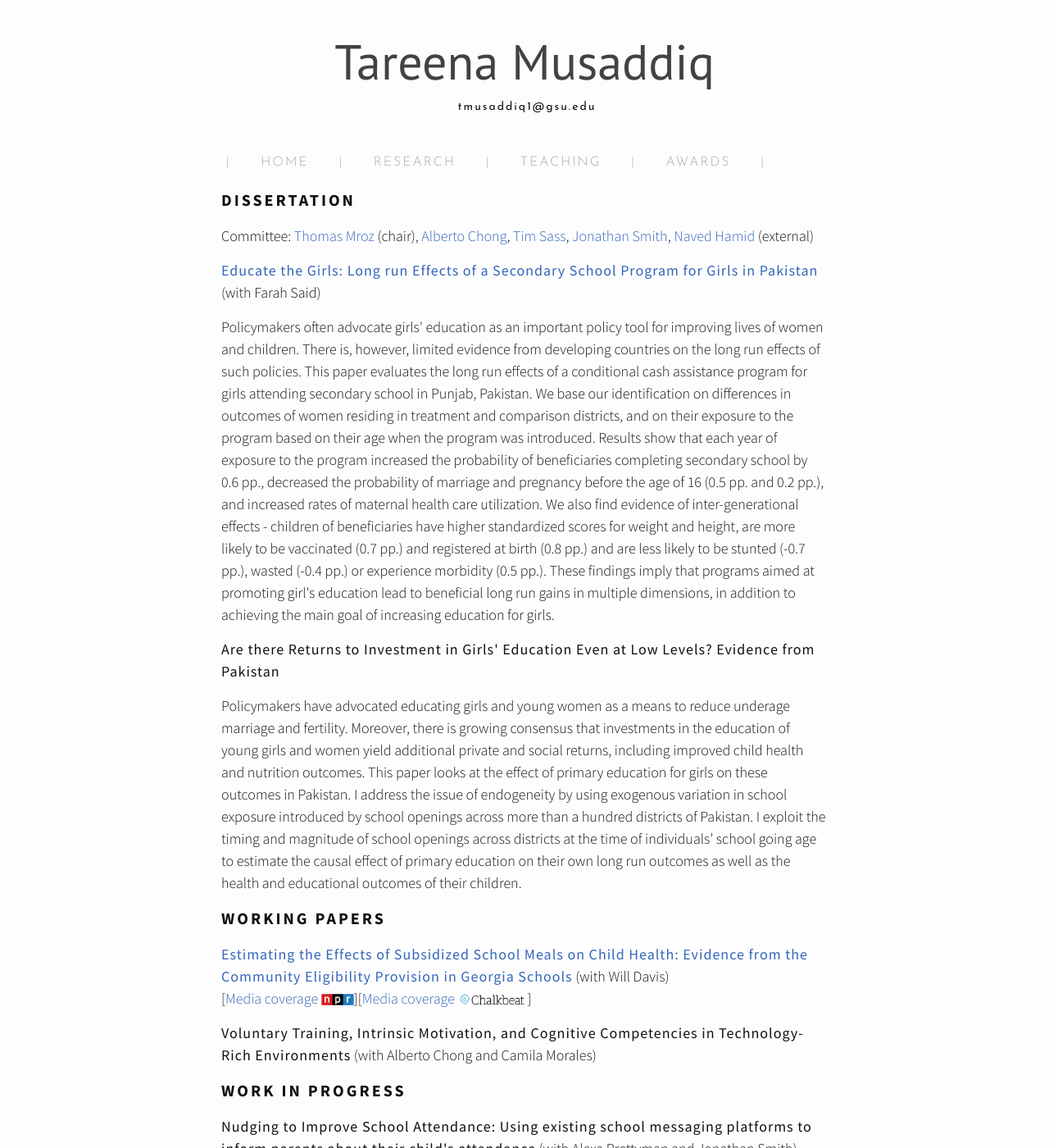
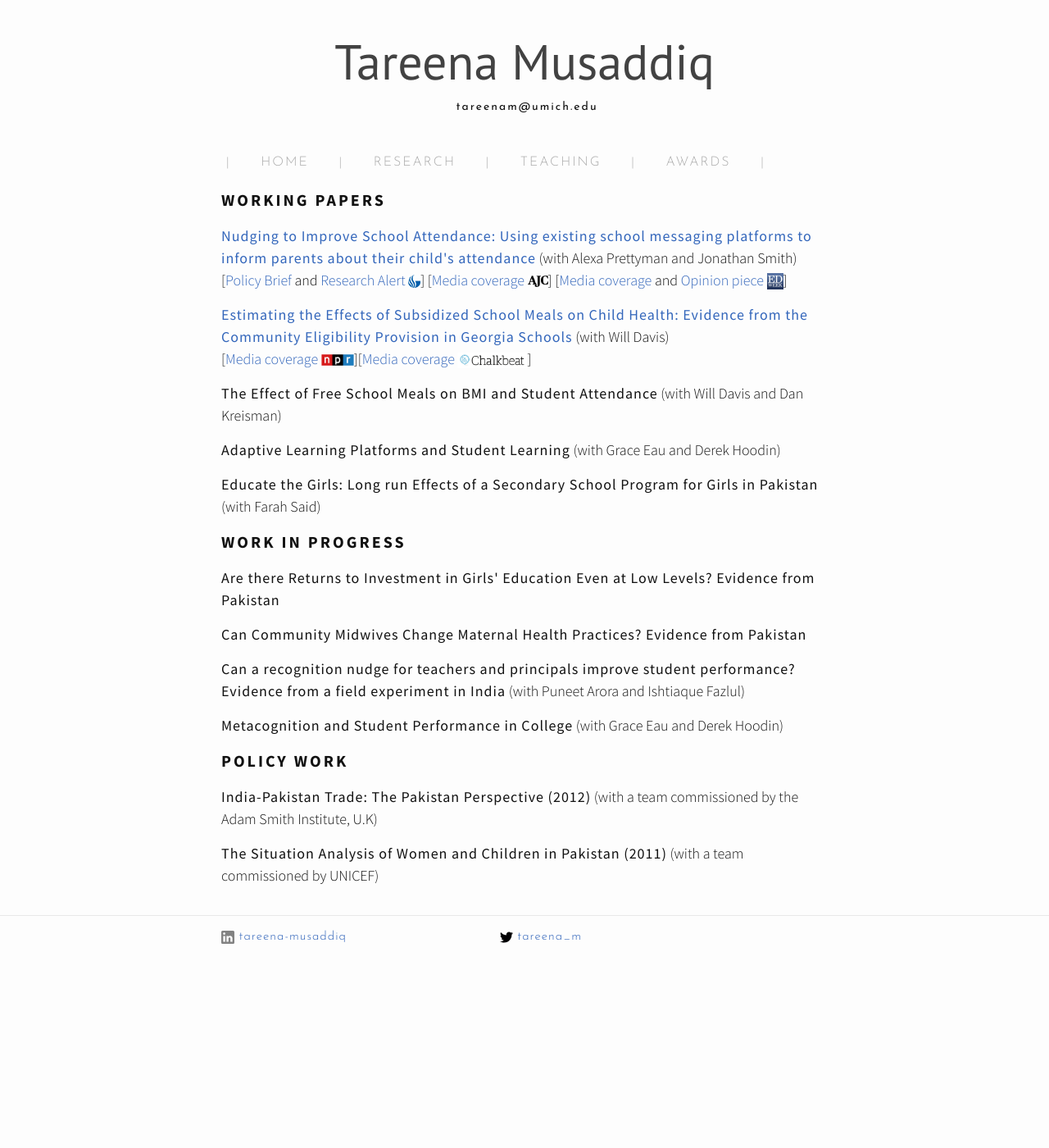
Before and after one commit to tareena/tareena.github.io, a Jekyll site: the page built from 2-research.md, in a window 1280 px wide and 1400 px high. Shown: the whole window at 82% size. Built offline with Jekyll 4.4.1, drawn with Linux system fonts in a browser that asks for light colours; nearby versions of some CDN libraries; some of the changed text lies outside the part shown.

Commit message:
Update bio and research

```diff
--- a/2-research.md
+++ b/2-research.md
@@ -5,40 +5,38 @@ permalink: /research/
 ---
 
 <div class="manual-post">
-  <div class="manual sectionTitle"><strong>Dissertation</strong><br></div>
-<p>  <div class="manual-content">
+  <div class="manual sectionTitle"><strong>Working Papers</strong><br></div>
 
-    <p>Committee:
-	<a href="https://aysps.gsu.edu/profile/tom-mroz-2/">Thomas Mroz</a> (chair),
-	<a href="https://aysps.gsu.edu/profile/alberto-chong/">Alberto Chong</a>,
-	<a href="https://aysps.gsu.edu/profile/tim-sass-2/">Tim Sass</a>,
-	<a href="https://sites.google.com/site/jonathansmithphd">Jonathan Smith</a>,
-	<a href="http://www.lahoreschoolofeconomics.edu.pk/cvs/drnaved.aspx">Naved Hamid</a> (external)
-     </p>
-
-    <p><span style="letter-spacing: 1px !important;font-weight: 400"><a href="/files/jmp.pdf">Educate the Girls: Long run Effects of a Secondary School Program for Girls in Pakistan</a></span> (with Farah Said)</p>
-
-    <p> Policymakers often advocate girls' education as an important policy tool for improving lives of women and children. There is, however, limited evidence from developing countries on the long run effects of such policies. This paper evaluates the long run effects of a conditional cash assistance program for girls attending secondary school in Punjab, Pakistan. We base our identification on differences in outcomes of women residing in treatment and comparison districts, and on their exposure to the program based on their age when the program was introduced. Results show that each year of exposure to the program increased the probability of beneficiaries completing secondary school by 0.6 pp., decreased the probability of marriage and pregnancy before the age of 16 (0.5 pp. and 0.2 pp.), and increased rates of maternal health care utilization. We also find evidence of inter-generational effects - children of beneficiaries have higher standardized scores for weight and height, are more likely to be vaccinated (0.7 pp.) and registered at birth (0.8 pp.) and are less likely to be stunted (-0.7 pp.), wasted (-0.4 pp.) or experience morbidity (0.5 pp.). These findings imply that programs aimed at promoting girl's education lead to beneficial long run gains in multiple dimensions, in addition to achieving the main goal of increasing education for girls.</p>
+  <p> <div class="manual-content">
+  <span style="letter-spacing: 1px !important;font-weight: 400"><a href="/files/messaging-nudge.pdf">Nudging to Improve School Attendance: Using existing school messaging platforms to inform parents about their child's attendance</a></span> (with Alexa Prettyman and Jonathan Smith)
+  <br>[<a href="/files/attend-policy-brief.pdf">Policy Brief</a> and <a href="https://gpl.gsu.edu/publications/decrease-student-absenteeism/">Research Alert <img src="/assets/img/gsu-favicon.jpg" width="15"></a>]
+      [<a href="https://www.ajc.com/news/local-education/schools-try-electronic-messages-reduce-absenteeism/h5cCMgB27vsZfIwOtNam8J/">Media coverage <img src="/assets/img/ajc.png" width="25"></a>]
+      [<a href="https://www.edweek.org/ew/articles/2020/04/10/where-are-they-students-go-missing-in.html">Media coverage</a> and <a href="https://www.edweek.org/ew/articles/2020/03/26/when-schools-close-vulnerable-families-are-left.html">Opinion piece <img src="/assets/img/edweek.png" width="20"></a>]
+  </div>
+  </p>
 
 
-    <p><span style="letter-spacing: 1px !important;font-weight: 400">Are there Returns to Investment in Girls' Education Even at Low Levels? Evidence from Pakistan</span></p>
-
-    <p>Policymakers have advocated educating girls and young women as a means to reduce underage marriage and fertility. Moreover, there is growing consensus that investments in the education of young girls and women yield additional private and social returns, including improved child health and nutrition outcomes. This paper looks at the effect of primary education for girls on these outcomes in Pakistan. I address the issue of endogeneity by using exogenous variation in school exposure introduced by school openings across more than a hundred districts of Pakistan. I exploit the timing and magnitude of school openings across districts at the time of individuals’ school going age to estimate the causal effect of primary education on their own long run outcomes as well as the health and educational outcomes of their children.</p>
-
-</div>
-</p>
-
-
-  <div class="manual sectionTitle"><strong>Working Papers</strong><br></div>
-
-  <p>  <div class="manual-content">
+  <p> <div class="manual-content">
   <span style="letter-spacing: 1px !important;font-weight: 400"><a href="/files/schoolmeals.pdf">Estimating the Effects of Subsidized School Meals on Child Health: Evidence from the Community Eligibility Provision in Georgia Schools</a></span> (with Will Davis)
   <br><p>[<a href="https://kjzz.org/content/639969/arizona-provision-could-result-free-lunches-students">Media coverage <img src="/assets/img/npr.png" width="40"></a>][<a href="https://www.chalkbeat.org/posts/us/2018/05/04/free-school-lunch-for-all-meant-to-reduce-stigma-may-also-keep-students-healthier/">Media coverage <img src="/assets/img/chalkbeat.png" width="85"></a>]</p>
   </div>
   </p>
 
-  <p>  <div class="manual-content">
-  <span style="letter-spacing: 1px !important;font-weight: 400">Voluntary Training, Intrinsic Motivation, and Cognitive Competencies in Technology-Rich Environments</span> (with Alberto Chong and Camila Morales)
+
+  <p> <div class="manual-content">
+  <span style="letter-spacing: 1px !important;font-weight: 400">The Effect of Free School Meals on BMI and Student Attendance</span> (with Will Davis and Dan Kreisman)
+  </div>
+  </p>
+
+
+  <p> <div class="manual-content">
+  <span style="letter-spacing: 1px !important;font-weight: 400">Adaptive Learning Platforms and Student Learning</span> (with Grace Eau and Derek Hoodin)
+  </div>
+  </p>
+
+
+  <p> <div class="manual-content">
+  <span style="letter-spacing: 1px !important;font-weight: 400">Educate the Girls: Long run Effects of a Secondary School Program for Girls in Pakistan</span> (with Farah Said)
   </div>
   </p>
 
@@ -46,96 +44,40 @@ permalink: /research/
 
   <div class="manual sectionTitle"><strong>Work in Progress</strong><br></div>
 
-  <p>  <div class="manual-content">
-  <span style="letter-spacing: 1px !important;font-weight: 400">Nudging to Improve School Attendance: Using existing school messaging platforms to inform parents about their child's attendance</span> (with Alexa Prettyman and Jonathan Smith)
-  <br>[<a href="/files/attend-policy-brief.pdf">Policy Brief <img src="/assets/img/gsu-favicon.jpg" width="15"></a>]
-   			 [<a href="https://gpl.gsu.edu/publications/decrease-student-absenteeism/">Research Alert <img src="/assets/img/gsu-favicon.jpg" width="15"></a>]
-  			 [<a href="https://www.ajc.com/news/local-education/schools-try-electronic-messages-reduce-absenteeism/h5cCMgB27vsZfIwOtNam8J/">Media coverage <img src="/assets/img/ajc.png" width="25"></a>]
-  </div>
-  </p>
-
-  <p>  <div class="manual-content">
-  <p><span style="letter-spacing: 1px !important;font-weight: 400">Impact of Free School Meal Provision on Health and Educational Outcomes: Evidence from Community Eligibility Provision</span> (with Will Davis and Dan Kreisman)</p>
-  </div>
-  </p>
-
-  <p>  <div class="manual-content">
-  <p><span style="letter-spacing: 1px !important;font-weight: 400">Can Community Midwives Change Maternal Health Practices? Evidence from Pakistan</span></p>
-  </div>
-  </p>
-
-  <p>  <div class="manual-content">
-  <p><span style="letter-spacing: 1px !important;font-weight: 400">Adaptive Learning Platforms and Student Learning</span> (with Grace Eau and Derek Hoodin)</p>
-  </div>
-  </p>
-
-  <p>  <div class="manual-content">
-    <p><span style="letter-spacing: 1px !important;font-weight: 400">Can recognition nudge for teachers and principals improve student performance? Evidence from a field experiment in India</span> (with Puneet Arora and Ishtiaque Fazlul)</p>
-  </div>
-  </p>
-
-  <p>  <div class="manual-content">
-      <p><span style="letter-spacing: 1px !important;font-weight: 400">Gender Preference and its implications for Child Development : Evidence from Bangladesh</span> (with Ishtiaque Fazlul)</p>
+  <p> <div class="manual-content">
+  <span style="letter-spacing: 1px !important;font-weight: 400">Are there Returns to Investment in Girls' Education Even at Low Levels? Evidence from Pakistan</span>
   </div>
   </p>
 
 
-  <div class="manual sectionTitle"><strong>Conference Presentations</strong><br></div>
+  <p> <div class="manual-content">
+  <span style="letter-spacing: 1px !important;font-weight: 400">Can Community Midwives Change Maternal Health Practices? Evidence from Pakistan</span>
+  </div>
+  </p>
 
-	<p>  <div class="manual-content">
-   	    American Society of Health Economics, 8th Annual Conference. Washington, D.C. (June 2019)
-	</div>
-	</p>
 
-	<p>  <div class="manual-content">
-   		16th Midwest International Economic Development Conference. University of Wisconsin, Madison (April 2019)
-	</div>
-	</p>
+  <p> <div class="manual-content">
+  <span style="letter-spacing: 1px !important;font-weight: 400">Can a recognition nudge for teachers and principals improve student performance? Evidence from a field experiment in India</span> (with Puneet Arora and Ishtiaque Fazlul)
+  </div>
+  </p>
 
-	<p>  <div class="manual-content">
-   		44th Annual Conference of Association for Education Finance and Policy, Kansas City, MO (Poster Presentation, March 2019)
-	</div>
-	</p>
 
-	<p>  <div class="manual-content">
-   		Southern Economic Association 88th Annual Meeting, Washington D.C. (November 2018)
-	</div>
-	</p>
+  <p> <div class="manual-content">
+  <span style="letter-spacing: 1px !important;font-weight: 400">Metacognition and Student Performance in College</span> (with Grace Eau and Derek Hoodin)
+  </div>
+  </p>
 
-	<p>  <div class="manual-content">
-   		Missouri Valley Economic Association, 55th Annual Conference, Memphis, Tennessee (November 2018)
-	</div>
-	</p>
-
-	<p>  <div class="manual-content">
-   		American Society of Health Economists, 7th Annual Conference, Atlanta, Georgia (June 2018)
-	</div>
-	</p>
-
-	<p>  <div class="manual-content">
-   		43rd Annual Conference of the Association for Education Finance and Policy, Portland, Oregon (March, 2018)
-	</div>
-	</p>
 
 
   <div class="manual sectionTitle"><strong>Policy Work</strong><br></div>
-  <p>  <div class="manual-content">
-  <p><span style="letter-spacing: 1px !important;font-weight: 400">Using Existing School Messaging Platforms to Inform Parents About Their Child's Attendance</span> (with Alexa Prettyman and Jonathan Smith)</p>
+
+  <p> <div class="manual-content">
+  <span style="letter-spacing: 1px !important;font-weight: 400">India-Pakistan Trade: The Pakistan Perspective (2012)</span> (with a team commissioned by the Adam Smith Institute, U.K)
   </div>
   </p>
 
-  <p>  <div class="manual-content">
-  <p><span style="letter-spacing: 1px !important;font-weight: 400">India-Pakistan Trade: The Pakistan Perspective (2012)</span> (with a team commissioned by the Adam Smith Institute, U.K)</p>
-  </div>
-  </p>
-
-  <p>  <div class="manual-content">
-  <p><span style="letter-spacing: 1px !important;font-weight: 400">The Situation Analysis of Women and Children in Pakistan (2011)</span> (with a team commissioned by UNICEF)</p>
-  </div>
-  </p>
-
-  <p>  <div class="manual-content">
-  <p><span style="letter-spacing: 1px !important;font-weight: 400">Impact of Financial Crisis on Remittances to Selected South Asian countries (2010)</span> (with a team for the South Asian Network of Economic Institutes (SANEI))</p>
+  <p> <div class="manual-content">
+  <span style="letter-spacing: 1px !important;font-weight: 400">The Situation Analysis of Women and Children in Pakistan (2011)</span> (with a team commissioned by UNICEF)
   </div>
   </p>
 
--- a/_config.yml
+++ b/_config.yml
@@ -7,8 +7,8 @@
 
 # Site settings
 title: Tareena Musaddiq
-email: tmusaddiq1@gsu.edu
-description: tmusaddiq1@gsu.edu
+email: tareenam@umich.edu
+description: tareenam@umich.edu
 baseurl: "" # the subpath of your site, e.g. /blog
 github_username:  tareena
 linkedin_username: tareena-musaddiq
--- a/_includes/bio.html
+++ b/_includes/bio.html
@@ -1,10 +1,10 @@
 <div class="home">
 
   <div>
-  	<p><img alt="pic" style="width:180px;float:right;margin-left:20px;margin-right:20px;" src="/assets/img/me.png">      I am a PhD candidate in Economics at <a href="https://www.gsu.edu/">Georgia State University</a>. My research interests are in the economics of education, health economics, and development economics. In particular, I am interested in the intersection of education and health, and how investments in one effect the other. My dissertation focuses on how primary and secondary education for girls in Pakistan impacts their later life outcomes as well as human capital of their next generation. I am advised by Prof. <a href="https://aysps.gsu.edu/profile/tom-mroz-2/">Thomas Mroz</a>.</p>
+  	<p><img alt="pic" style="width:180px;float:right;margin-left:20px;margin-right:20px;" src="/assets/img/me.png"> I am a Postdoctoral Research Fellow with the <a href="http://www.edpolicy.umich.edu/">Education Policy Initiative</a> at <a href="https://fordschool.umich.edu/">Gerald R. Ford School of Public Policy</a>, <a href="https://umich.edu/">University of Michigan</a>. My research interests are in the economics of education, health economics, and development economics. For more information on my research, please click <a href="https://tareena.github.io/research/">here</a>.</p>
 
- <p> I currently work as a Graduate Research Assistant at <a href="https://gpl.gsu.edu/">Georgia Policy Labs</a>. Prior to joining Georgia State, I did my BSc (Hons) in Economics from <a href="https://lums.edu.pk/">Lahore University of Mananagement Sciences</a> and MSc in Finance and Economics from <a href="https://warwick.ac.uk/">University of Warwick</a>.</p>
+ <p> Prior to joining EPI, I was a Graduate Research Assistant at <a href="https://gpl.gsu.edu/">Georgia Policy Labs</a>. I received my PhD in Economics from <a href="https://aysps.gsu.edu/economics/">Georgia State University</a>. I completed MSc in Finance and Economics from <a href="https://warwick.ac.uk/">University of Warwick</a> and BSc (Hons.) in Economics from <a href="https://lums.edu.pk/">Lahore University of Mananagement Sciences</a>.</p>
 
-<p> I will graduate in the summer of 2020 and am currently on the 2019-2020 job market. I will be available for interviews at the January 2020 American Economics Association (AEA) Annual Meeting. Please click here for my <a href="/files/cv.pdf">CV</a> and <a href="/files/jmp.pdf">job market paper</a></p>.
+<p> My CV is available <a href="/files/cv.pdf">here</a>.</p>
 </div>
 </div>
--- a/_includes/head.html
+++ b/_includes/head.html
@@ -7,7 +7,7 @@
   <meta name="description" content="{% if page.excerpt %}{{ page.excerpt | strip_html | strip_newlines | truncate: 160 }}{% else %}{{ site.description }}{% endif %}">
   <link href='https://fonts.googleapis.com/css?family=PT+Sans:400,700,400italic,700italic|Source+Sans+Pro:400,700,200,300|Josefin+Sans:400,600,700,300' rel='stylesheet' type='text/css'>
   <link href="https://maxcdn.bootstrapcdn.com/font-awesome/4.5.0/css/font-awesome.min.css" rel="stylesheet">
-  <link rel="icon" href="{{  "/assets/img/gsu-favicon.jpg" }}" type="image/x-icon">
+  <link rel="icon" href="{{  "/assets/img/M-favicon.png" }}" type="image/x-icon">
 
   <link rel="stylesheet" href="{{ "/assets/css/style.css" | prepend: site.baseurl }}">
   <link rel="canonical" href="{{ page.url | replace:'index.html','' | prepend: site.baseurl | prepend: site.url }}">
```
Also changed, not shown: assets/img/M-favicon.png (added), assets/img/edweek.png (added), 1 other file.
